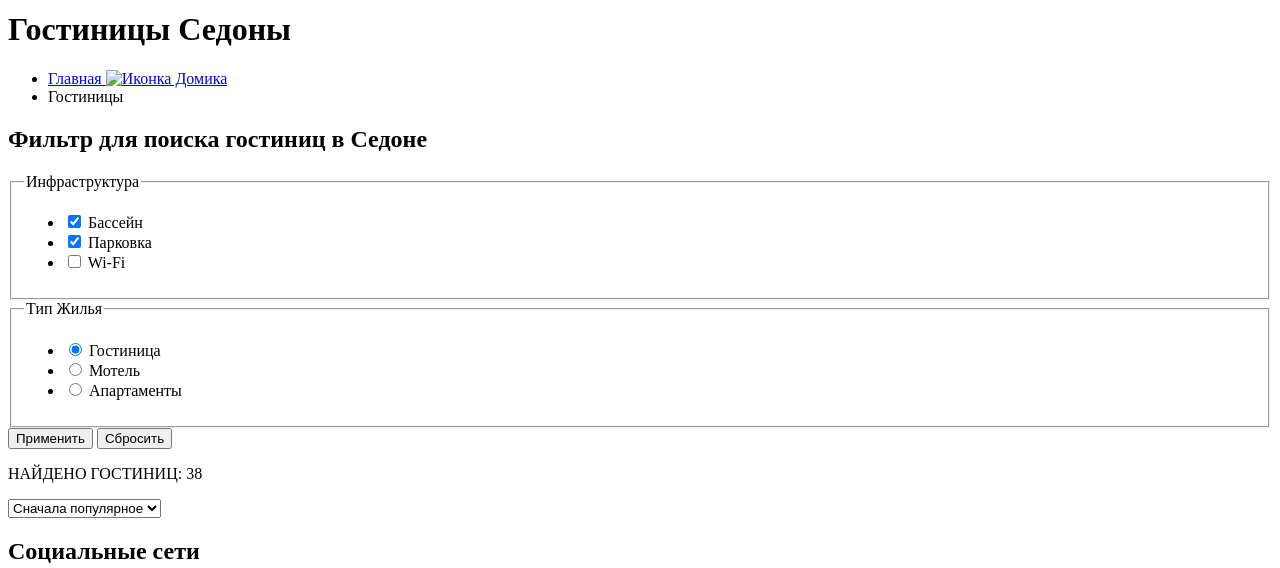
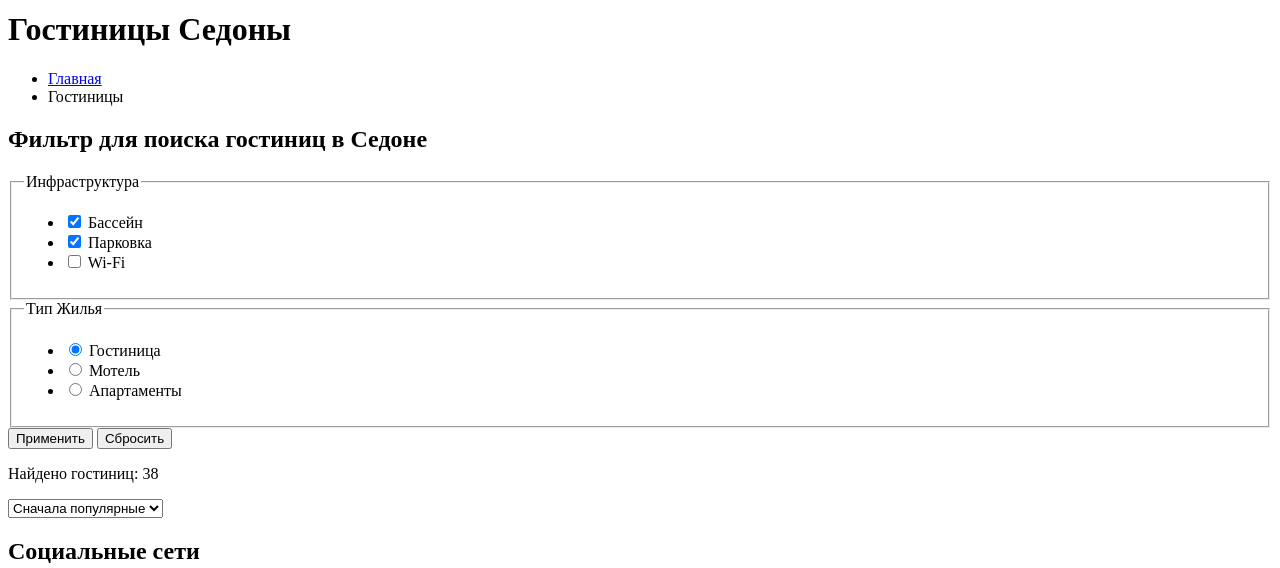
Before and after one commit to htmlacademy-htmlcss/2177095-sedona-35, a plain HTML site: page 2/catalog.html in a window 1280 px wide. Shown: the part 392-960 px from the top of the page. Drawn offline with Linux system fonts and the light colour scheme; grey boxes are pictures that could not be loaded.

Commit message:
:heavy_check_mark: Сборка #2

```diff
--- a/2/catalog.html
+++ b/2/catalog.html
@@ -1,10 +1,12 @@
 <!DOCTYPE html>
 <html lang="ru">
+
   <head>
     <meta charset="UTF-8">
     <title>Html Academy Седона</title>
     <base href="https://htmlacademy-htmlcss.github.io/2177095-sedona-35/2/">
 </head>
+
   <body>
     <header class="page-header">
       <nav class="navigation">
@@ -31,7 +33,6 @@
           <li class="breadcrumbs-item">
             <a class="breadcrumbs-link" href="index.html">
               <span class="visually-hiddden">Главная</span>
-            <img class="breadcrumbs-icon" src="" alt="Иконка Домика">
             </a>
           </li>
           <li class="breadcrumbs-item">
@@ -102,14 +103,14 @@
           <button class="button" type="reset">Сбросить</button>
         </form>
 
-        <p class="search-result">НАЙДЕНО ГОСТИНИЦ: 38</p>
+        <p class="search-result">Найдено гостиниц: 38</p>
 
         <!--Добавляем выпадающий список ниже -->
 
         <select class="select-control" aria-label="Сортировка">
-          <option value="popular">Сначала популярное</option>
-          <option value="cheap">Сначала дешёвое</option>
-          <option value="expensive">Сначала дорогое</option>
+          <option value="popular">Сначала популярные</option>
+          <option value="cheap">Сначала дешёвые</option>
+          <option value="expensive">Сначала дорогие</option>
         </select>
 
         <!-- Добавляем вариант отображения каталога на странице ниже -->
@@ -164,21 +165,3 @@
   </body>
 
 </html>
-
-
-
-
-
-
-     </form>
-    </section>
-
-
-  </main>
-
-
-
-
-
-</body>
-</html>
```
Also changed, not shown: 2/index.html (+5 -4 lines). Lines whose indentation alone changed are shown as unchanged.
